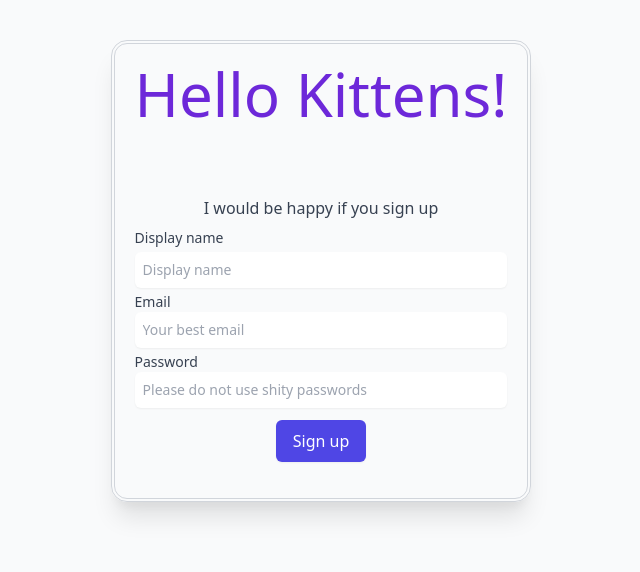
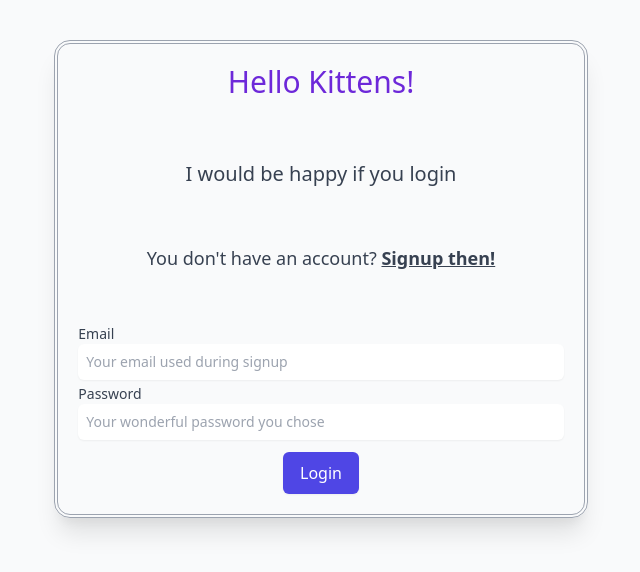
Before and after one commit to ivanbuncic/vchat-room, a Vue app: page / in a window 1280 px wide. Shown: the top 572 px of the page, without its empty margins (319-959 px from the left). Built offline with nearby package versions, Linux system fonts and the light colour scheme.

Commit message:
added some deleted some

```diff
--- /dev/null
+++ b/src/components/LoginForm.vue
@@ -0,0 +1,56 @@
+<template>
+  <form @submit.prevent="handleSubmit" class="max-w-screen-lg flex flex-col">
+    <div class="mt-1">
+      <label for="displayname" class="block text-sm font-medium text-gray-700"
+        >Email</label
+      >
+      <input
+        type="text"
+        name="email"
+        id="email"
+        class="p-2 shadow-sm focus:ring-indigo-500 focus:border-indigo-500 block w-full sm:text-sm border-gray-300 rounded-md"
+        placeholder="Your email used during signup"
+        required
+        v-model="email"
+      />
+    </div>
+    <div class="mt-1">
+      <label for="displayname" class="block text-sm font-medium text-gray-700"
+        >Password</label
+      >
+      <input
+        type="password"
+        class="p-2 shadow-sm focus:ring-indigo-500 focus:border-indigo-500 block w-full sm:text-sm border-gray-300 rounded-md"
+        placeholder="Your wonderful password you chose"
+        required
+        v-model="password"
+      />
+    </div>
+    <button
+      class="mx-auto mt-3 inline-flex items-center px-4 py-2 border border-transparent text-base font-medium rounded-md shadow-sm text-white bg-indigo-600 hover:bg-indigo-700 focus:outline-none focus:ring-2 focus:ring-offset-2 focus:ring-indigo-500"
+    >
+      Login
+    </button>
+  </form>
+</template>
+
+<script>
+import { ref } from 'vue';
+
+export default {
+  setup() {
+    // refs
+
+    const email = ref('');
+    const password = ref('');
+
+    const handleSubmit = () => {
+      console.log(email.value, password.value);
+    };
+
+    return { email, password, handleSubmit };
+  },
+};
+</script>
+
+<style></style>
--- a/src/components/SignupForm.vue
+++ b/src/components/SignupForm.vue
@@ -15,13 +15,12 @@
       />
     </div>
     <div class="mt-1">
-      <label for="displayname" class="block text-sm font-medium text-gray-700"
+      <label for="email" class="block text-sm font-medium text-gray-700"
         >Email</label
       >
       <input
-        type="text"
+        type="email"
         name="email"
-        id="email"
         class="p-2 shadow-sm focus:ring-indigo-500 focus:border-indigo-500 block w-full sm:text-sm border-gray-300 rounded-md"
         placeholder="Your best email"
         required
@@ -29,10 +28,11 @@
       />
     </div>
     <div class="mt-1">
-      <label for="displayname" class="block text-sm font-medium text-gray-700"
+      <label for="password" class="block text-sm font-medium text-gray-700"
         >Password</label
       >
       <input
+        name="password"
         type="password"
         class="p-2 shadow-sm focus:ring-indigo-500 focus:border-indigo-500 block w-full sm:text-sm border-gray-300 rounded-md"
         placeholder="Please do not use shity passwords"
@@ -41,29 +41,36 @@
       />
     </div>
     <button
-      type="button"
       class="mx-auto mt-3 inline-flex items-center px-4 py-2 border border-transparent text-base font-medium rounded-md shadow-sm text-white bg-indigo-600 hover:bg-indigo-700 focus:outline-none focus:ring-2 focus:ring-offset-2 focus:ring-indigo-500"
     >
       Sign up
     </button>
+    <p
+      class="mt-5 p-3 border-red-600 border rounded-md text-red-500 text-sm text-center max-w-max mx-auto"
+    >
+      {{ error }}
+    </p>
   </form>
 </template>
 
 <script>
 import { ref } from 'vue';
+import useSignup from '../composables/useSignup';
 
 export default {
   setup() {
+    const { error, signup } = useSignup();
+
     // refs
     const displayName = ref('');
     const email = ref('');
     const password = ref('');
 
-    const handleSubmit = () => {
-      console.log(displayName.value, email.value, password.value);
+    const handleSubmit = async () => {
+      await signup(email.value, password.value, displayName.value);
     };
 
-    return { displayName, email, password };
+    return { displayName, email, password, handleSubmit, error };
   },
 };
 </script>
--- /dev/null
+++ b/src/composables/useSignup.js
@@ -0,0 +1,32 @@
+import { ref } from 'vue';
+import { projectAuth } from '../firebase/config';
+
+const error = ref(null);
+
+const signup = async (email, password, displayName) => {
+  error.value = null;
+
+  try {
+    const res = await projectAuth.createUserWithEmailAndPassword(
+      email,
+      password
+    );
+    if (!res) {
+      throw new Error('Could not complete the signup ☠');
+    }
+
+    await res.user.updateProfile({ displayName });
+    error.value = null;
+
+    return res;
+  } catch (err) {
+    console.log(err.message);
+    error.value = err.message;
+  }
+};
+
+const useSignup = () => {
+  return { error, signup };
+};
+
+export default useSignup;
--- a/src/firebase/config.js
+++ b/src/firebase/config.js
@@ -1,20 +1,22 @@
-import firebase from "firebase/app";
-import "firebase/firestore";
+import firebase from 'firebase/app';
+import 'firebase/firestore';
+import 'firebase/auth';
 
 const firebaseConfig = {
-  apiKey: "AIzaSyCkQnFldE7SdRO-vNvM-UAKwP8UK969jw8",
-  authDomain: "workouts-58f9c.firebaseapp.com",
-  projectId: "workouts-58f9c",
-  storageBucket: "workouts-58f9c.appspot.com",
-  messagingSenderId: "230077035921",
-  appId: "1:230077035921:web:ced8c7db8fee051942d630",
+  apiKey: 'AIzaSyCkQnFldE7SdRO-vNvM-UAKwP8UK969jw8',
+  authDomain: 'workouts-58f9c.firebaseapp.com',
+  projectId: 'workouts-58f9c',
+  storageBucket: 'workouts-58f9c.appspot.com',
+  messagingSenderId: '230077035921',
+  appId: '1:230077035921:web:ced8c7db8fee051942d630',
   //measurementId: "G-1SXR2240TH"
 };
 
 //init firebase
 firebase.initializeApp(firebaseConfig);
 
+const projectAuth = firebase.auth();
 const projectFirestore = firebase.firestore();
 const timestamp = firebase.firestore.FieldValue.serverTimestamp;
 
-export { projectFirestore, timestamp };
+export { projectAuth, projectFirestore, timestamp };
--- a/src/views/Welcome.vue
+++ b/src/views/Welcome.vue
@@ -1,11 +1,36 @@
 <template>
   <div class="container w-screen grid mx-auto">
     <div
-      class="mt-10 mx-auto border-4 border-gray-300 border-double rounded-2xl shadow-xl"
+      class="mt-10 mx-auto border-4 border-gray-400 border-double rounded-2xl shadow-xl w-5/12"
     >
-      <h1 class="text-purple-700 text-6xl text-center p-5">Hello Kittens!</h1>
-      <div class="mt-6 mb-4 p-5">
-        <p class="p-2 text-center">I would be happy if you sign up</p>
+      <h1 class="text-purple-700 text-3xl text-center p-5">Hello Kittens!</h1>
+      <div v-if="showLogin" class="mt-3 p-5">
+        <p class="p-2 text-center mb-10 text-xl">
+          I would be happy if you login
+        </p>
+        <p class="p-2 text-center mb-10 text-lg">
+          You don't have an account?
+          <span
+            class="cursor-pointer font-semibold underline"
+            @click="showLogin = false"
+            >Signup then!</span
+          >
+        </p>
+
+        <LoginForm />
+      </div>
+      <div v-else class="mt-3 p-5">
+        <p class="p-2 text-center mb-10 text-xl">
+          I would be happy if you signup!
+        </p>
+        <p class="p-2 text-center mb-10 text-lg">
+          Already have an account?
+          <span
+            class="cursor-pointer font-semibold underline"
+            @click="showLogin = true"
+            >Login then!</span
+          >
+        </p>
         <SignupForm />
       </div>
     </div>
@@ -14,8 +39,16 @@
 
 <script>
 import SignupForm from '../components/SignupForm.vue';
+import LoginForm from '../components/LoginForm.vue';
+import { ref } from 'vue';
+
 export default {
-  components: { SignupForm },
+  components: { SignupForm, LoginForm },
+  setup() {
+    const showLogin = ref(true);
+
+    return { showLogin };
+  },
 };
 </script>
 
```
